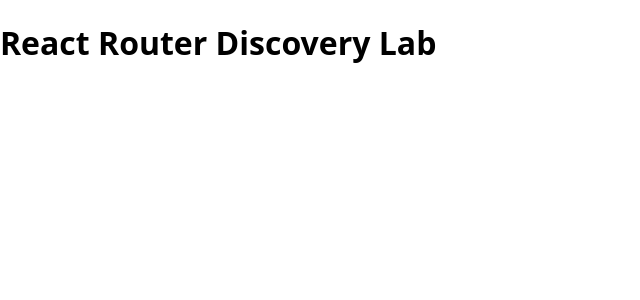
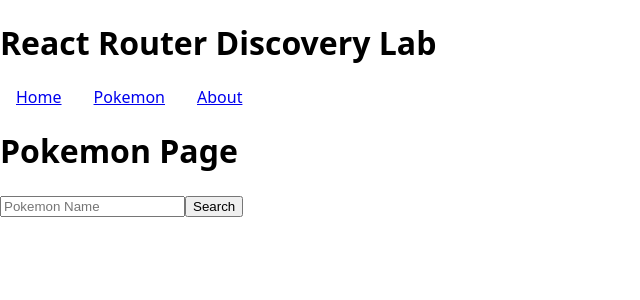
Before and after one commit to samuelschuetz77/React-Router-Discovery-Cael-and-Sam, a React (Vite) app: page /pokemon in a window 1280 px wide. Shown: the top 300 px of the page, without its empty margins (0-640 px from the left). Built offline with nearby package versions, Linux system fonts and the light colour scheme.

Commit message:
Pokemon page

```diff
--- a/src/App.tsx
+++ b/src/App.tsx
@@ -1,14 +1,20 @@
 import Home from "./Home"
-import { BrowserRouter, Route, Routes } from 'react-router-dom'
+import PokemonPage from "./PokemonPage"
+import { BrowserRouter, NavLink, Route, Routes } from 'react-router-dom'
 
 function App() {
   return (
     <>
       <h1>React Router Discovery Lab</h1>
       <BrowserRouter>
+      <div>
+        <NavLink to="/home" style={{padding: '1rem'}}>Home</NavLink>
+        <NavLink to="/pokemon" style={{padding: '1rem'}}>Pokemon</NavLink>
+        <NavLink to="/home" style={{padding: '1rem'}}>About</NavLink>
+      </div>
         <Routes>
-          <Route path="/home" element={<Home />}>
-          </Route>
+          <Route path="/home" element={<Home />}></Route>
+          <Route path="/pokemon/*" element={<PokemonPage/>}/>
         </Routes>
       </BrowserRouter>
     </>
--- /dev/null
+++ b/src/Pokemon.tsx
@@ -0,0 +1,21 @@
+function Pokemon(props: PokemonProps)
+{
+    return (
+        <>
+            <img src={props.image}/>
+            <h1>Name: {props.name}</h1>
+            <p>Base Experience: {props.base_xp}</p>
+            <p>Height: {props.height}</p>
+        </>
+    )
+}
+
+type PokemonProps = {
+    name: string
+    base_xp: number
+    height: number
+    image: string
+}
+
+export default Pokemon
+export {type PokemonProps}
--- /dev/null
+++ b/src/PokemonPage.tsx
@@ -0,0 +1,52 @@
+import { useEffect, useState } from "react"
+import { Route, Routes, useNavigate, useParams } from "react-router-dom"
+import Pokemon from "./Pokemon"
+import { type PokemonProps } from "./Pokemon"
+
+function PokemonPage() {
+    const navigate = useNavigate()
+    const [pokemonSearch, setPokemonSearch] = useState("")
+
+    return (
+        <>
+            <h1>Pokemon Page</h1>
+            <div>
+                <input placeholder="Pokemon Name" onChange={(event) => setPokemonSearch(event.target.value)}></input>
+                <button onClick={() => navigate(`/pokemon/${pokemonSearch}`)}>Search</button>
+            </div>
+
+            <Routes>
+                <Route path=":pokemonSearch" element={<PokemonResult />} />
+            </Routes>
+        </>
+    )
+}
+
+function PokemonResult()
+{
+    const {pokemonSearch} = useParams()
+    const [pokemon, setPokemon] = useState<PokemonProps | null>(null)
+
+    useEffect(() => {
+
+        async function getPokemon() {
+            const response = await fetch(`https://pokeapi.co/api/v2/pokemon/${pokemonSearch}`)
+            const data = await response.json()
+
+            const newPokemon: PokemonProps = {
+                name: data.name,
+                height: data.height,
+                base_xp: data.base_experience,
+                image: data.sprites.front_default,
+            }
+
+            setPokemon(newPokemon)
+        }
+        getPokemon()
+    }, [pokemonSearch])
+
+    if (!pokemon) return <p>Loading...</p>
+    return <Pokemon {...pokemon} />
+}
+
+export default PokemonPage
```
